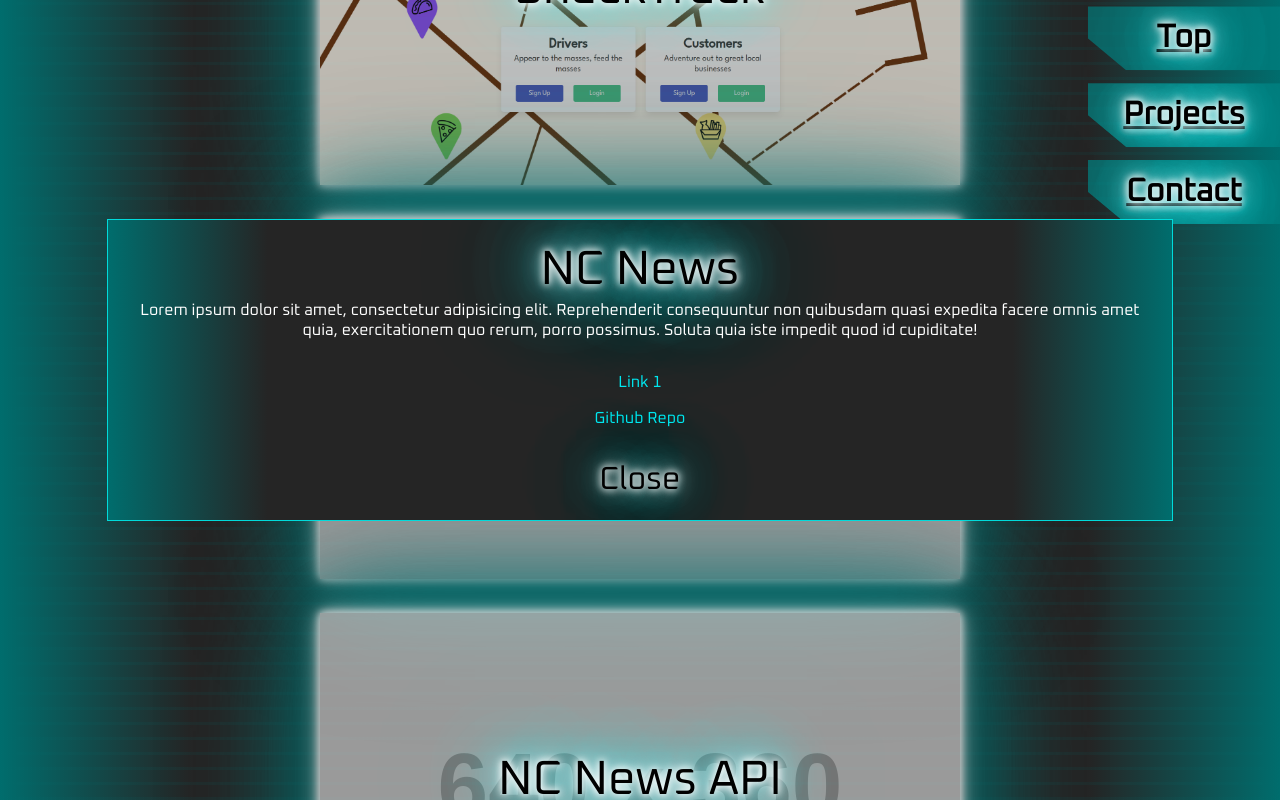
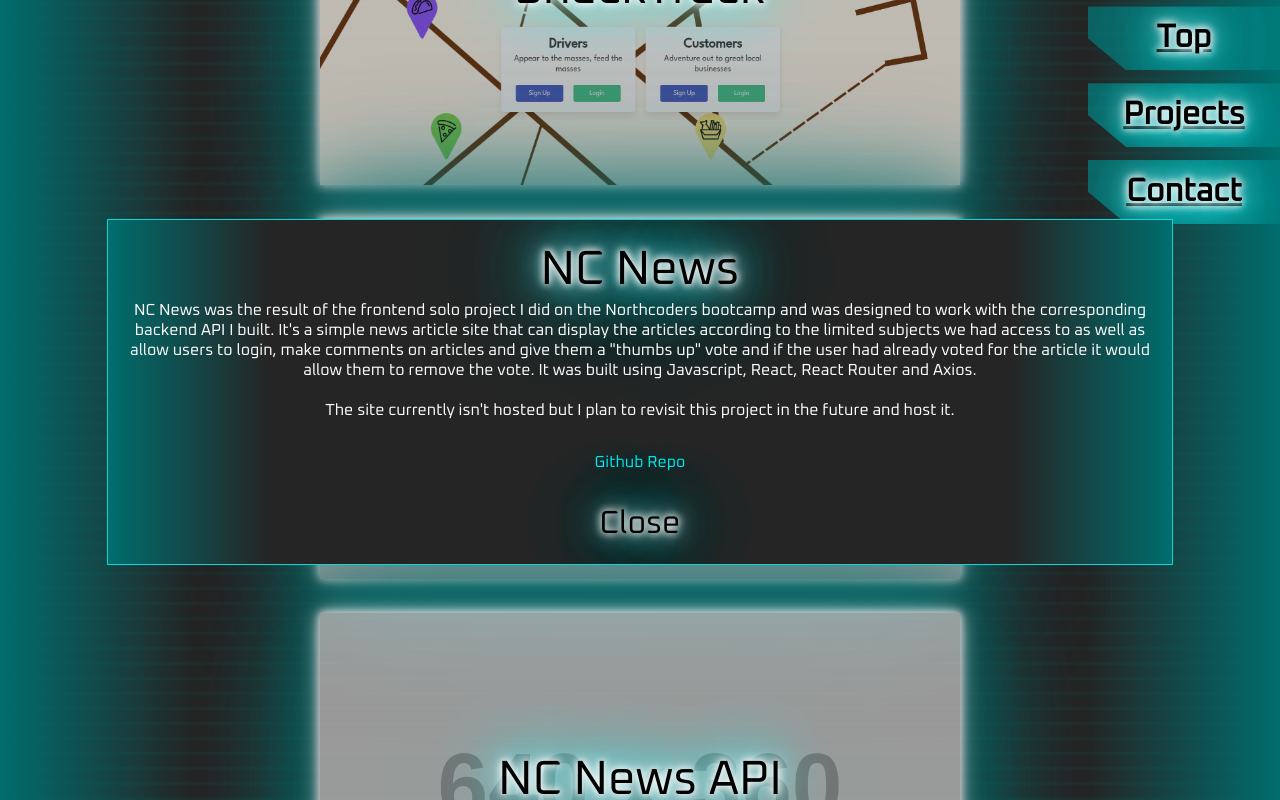
Before and after one commit to danny-817/Portfolio, a React (Vite) app: page / in a window 1280 px wide. Both pictures are taken after a click on the link "NC News". Shown: the part 1111-1911 px from the top of the page. Built offline with nearby package versions, Linux system fonts and the light colour scheme.

Commit message:
modal link styles added, second modal done

```diff
--- a/src/components/projects.jsx
+++ b/src/components/projects.jsx
@@ -102,14 +102,14 @@ export default function Projects() {
               <div className="modal-content">
                 <h1 className="neon-glow-blue">NC News</h1>
                 <p>
-                  Lorem ipsum dolor sit amet, consectetur adipisicing elit.
-                  Reprehenderit consequuntur non quibusdam quasi expedita facere
-                  omnis amet quia, exercitationem quo rerum, porro possimus.
-                  Soluta quia iste impedit quod id cupiditate!
+                  NC News was the result of the frontend solo project I did on the Northcoders bootcamp and was designed to work with the corresponding backend API I built. It's a simple news article site that can display the articles according to the limited subjects we had access to as well as allow users to login, make comments on articles and give them a "thumbs up" vote and if the user had already voted for the article it would allow them to remove the vote. It was built using Javascript, React, React Router and Axios.
+                  <br />
+                  <br />
+                  The site currently isn't hosted but I plan to revisit this project in the future and host it.
                 </p>
                 <ul className="modal-list">
-                  <li>
-                    <a className="modal-link" href="" target="_blank">Link 1</a></li>
+                  {/* <li>
+                    <a className="modal-link" href="" target="_blank">Link 1</a></li> */}
                   <li>
                     <a className="modal-link" href="https://github.com/danny-817/nc-news/tree/main" target="_blank">Github Repo</a></li>
                 </ul>
```
